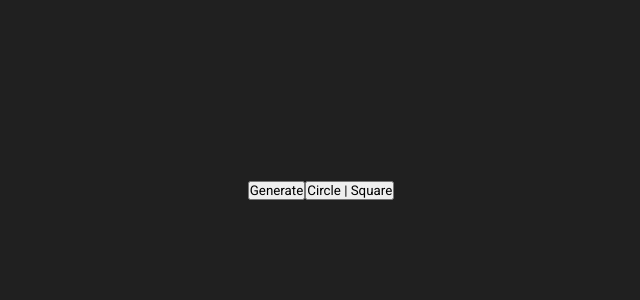
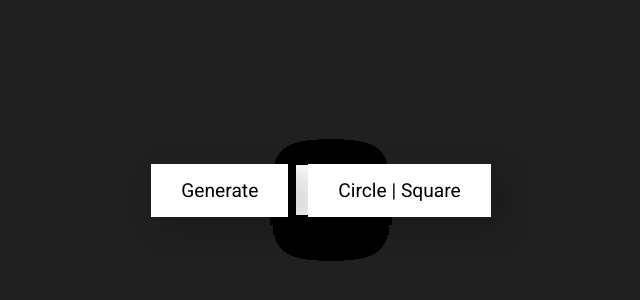
Before and after one commit to Mary8992/Random-Abstract-Background, a plain HTML site: page index.html in a window 1280 px wide. Shown: the part 210-510 px from the top of the page, without its empty margins (319-959 px from the left). Drawn offline with Linux system fonts and the light colour scheme; a web font is replaced by a local one.

Commit message:
shape blocks styles added

```diff
--- a/style.css
+++ b/style.css
@@ -23,3 +23,35 @@ body {
     justify-content: center;
     align-items: center;
 }
+
+.container .block {
+    position: absolute;
+    width: 50px;
+    height: 50px;
+    background: #444;
+    box-shadow: 10px 10px 30px rgba(0, 0, 0, 0.5);
+}
+
+.container .block:nth-child(3n + 1) {
+    background: #444;
+}
+
+.container .block:nth-child(3n + 2) {
+    background: #fff;
+}
+
+.container .block:nth-child(3n + 3) {
+    background: #dd49bf;
+}
+
+.container button {
+    position: relative;
+    z-index: 1;
+    margin: 10px;
+    border: none;
+    background: #fff;
+    font-size: 1.2em;
+    cursor: pointer;
+    padding: 15px 30px;
+    box-shadow: 10px 10px 30px rgba(0, 0, 0, 0.25);
+}
```
